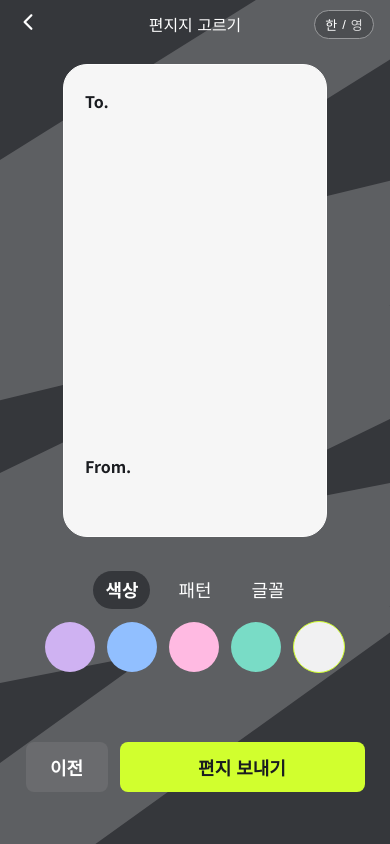
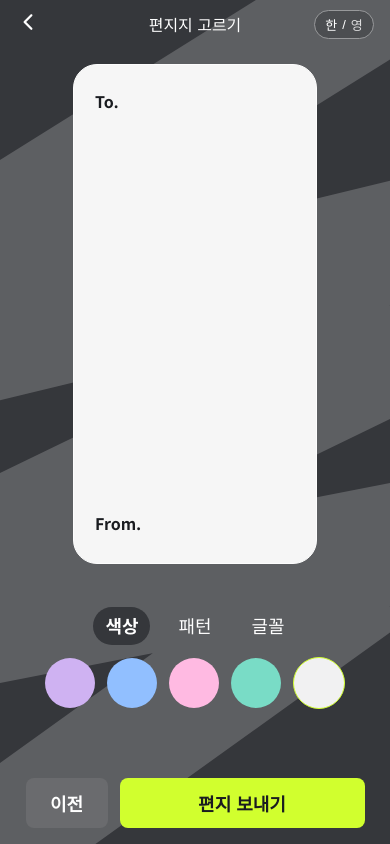
Before and after one commit to Catch-Letter/Catch-Letter-FE, a React (Vite) app: page /choiceletter/1/1 in a window 390 px wide. Built offline with nearby package versions, Linux system fonts and the light colour scheme; no server answers.

Commit message:
fix: 편지지 고르기 페이지 반응형 적용 (#68)

```diff
--- a/src/components/letter-choice/letter/LetterContent.styles.tsx
+++ b/src/components/letter-choice/letter/LetterContent.styles.tsx
@@ -59,7 +59,7 @@ export const LetterContentStyle = (
 
     .letter {
       position: relative;
-      min-height: 293px;
+      min-height: 78%;
       white-space: pre-wrap;
       overflow-y: auto;
       line-height: 30px;
--- a/src/pages/letter-choice/ChoiceLetter.styles.tsx
+++ b/src/pages/letter-choice/ChoiceLetter.styles.tsx
@@ -1,13 +1,19 @@
 import { css } from '@emotion/react'
 
 export const ChoiceLetterWrapper = css`
+  display: flex;
+  flex-direction: column;
   height: 100%;
 `
 
 export const ChoiceLetterStyle = css`
+  display: flex;
+  flex-direction: column;
   align-items: center;
+  flex-grow: 1;
 
   .content {
+    flex-grow: 1;
     padding: 16px 63px 34px;
     box-sizing: border-box;
   }
@@ -22,8 +28,7 @@ export const ChoiceLetterStyle = css`
 
   @media (width>= 700px) {
     .content {
-      margin: 0 auto;
-      width: 60%;
+      width: 70%;
     }
   }
 `
--- a/src/pages/letter-choice/ChoiceLetter.tsx
+++ b/src/pages/letter-choice/ChoiceLetter.tsx
@@ -58,7 +58,7 @@ const ChoiceLetter = () => {
       <BackHeader Center='편지지 고르기' />
       <div css={ChoiceLetterStyle}>
         <div className='content'>
-          <LetterCard type={selectedColor}>
+          <LetterCard type={selectedColor} height='500px'>
             <LetterContent
               {...letter}
               color={selectedColor}
--- a/src/shared/ui/card/Card.styles.tsx
+++ b/src/shared/ui/card/Card.styles.tsx
@@ -8,7 +8,7 @@ export const CardStyle = ({ background, height, width }: CardProps) => css`
   border-radius: 24px;
   box-sizing: border-box;
   width: ${width || '100%'};
-  height: ${height || '473px'};
+  height: ${height || '100%'};
   padding: 25px 21px;
 
   background: ${background || colors.grey[3]};
```
